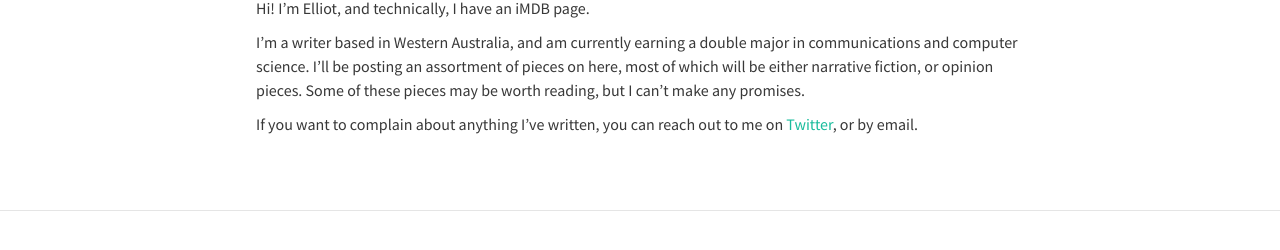
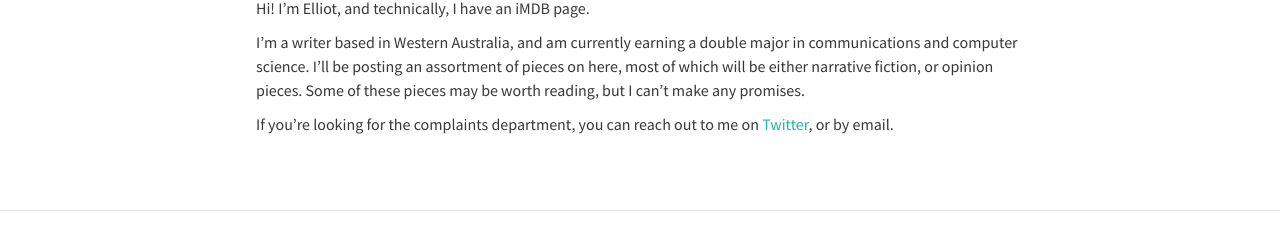
Before and after one commit to elliotherriman/website, a Jekyll site: the page built from about.md, in a window 1280 px wide. Shown: the part 192-442 px from the top of the page. Built offline with Jekyll 4.4.1, drawn with Linux system fonts in a browser that asks for light colours; nearby versions of some CDN libraries.

Commit message:
Update about.md

```diff
--- a/about.md
+++ b/about.md
@@ -10,4 +10,4 @@ Hi! I'm Elliot, and technically, I have an iMDB page.
 I'm a writer based in Western Australia, and am currently earning a double major in communications and computer science. I'll be posting an assortment of pieces on here, most of which will be either narrative fiction, or opinion pieces. Some of these pieces may be worth reading, but I can't make any promises.
 
 
-If you want to complain about anything I've written, you can reach out to me on [Twitter](https://twitter.com/elliotherriman), or by email.
+If you're looking for the complaints department, you can reach out to me on [Twitter](https://twitter.com/elliotherriman), or by email.
```
